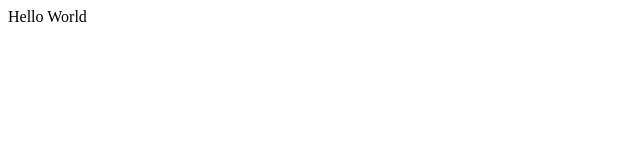
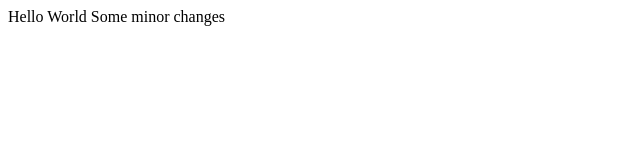
Before and after one commit to Osamaarif/Bootcamp-Setup, a plain HTML site: page index.html in a window 1280 px wide. Shown: the whole page, without its empty margins (0-640 px from the left). Drawn offline with Linux system fonts and the light colour scheme.

Commit message:
Update index.html
Some minor changes in index.html

```diff
--- a/index.html
+++ b/index.html
@@ -8,5 +8,6 @@
 
 <body>
     Hello World
+    Some minor changes
 </body>
 </html>
```
